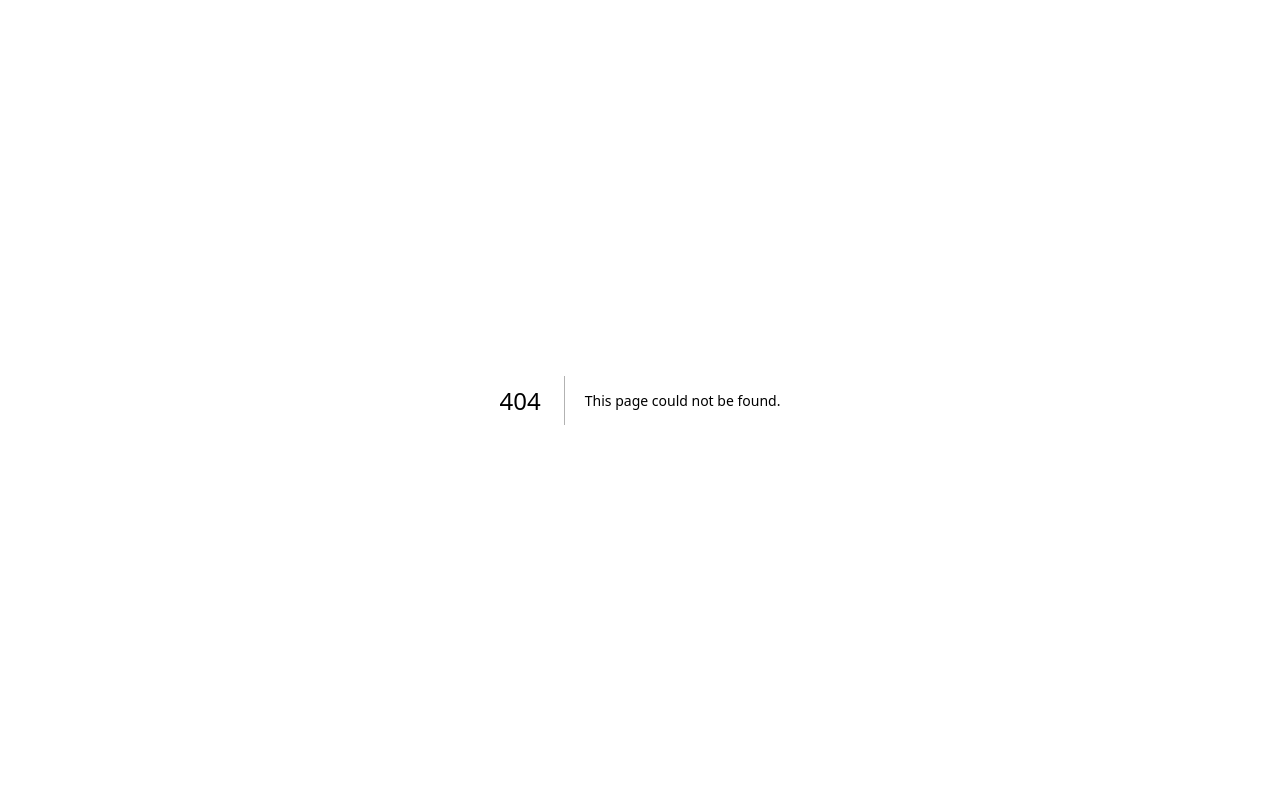
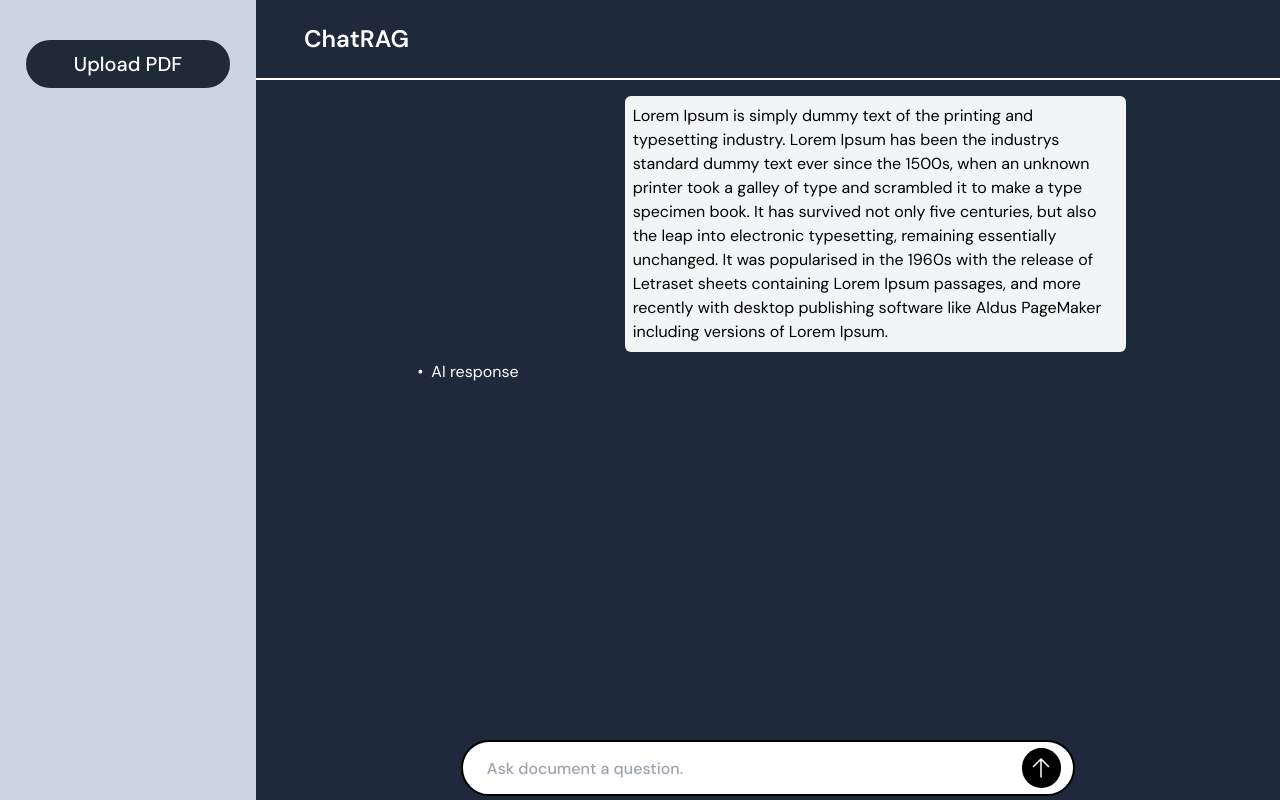
Before and after one commit to iam-dante/eda, a Next.js app: page /homepage in a window 1280 px wide. Before the commit this address had no page. Built offline with nearby package versions, Linux system fonts and the light colour scheme.

Commit message:
file structure

```diff
--- /dev/null
+++ b/src/app/homepage/page.tsx
@@ -0,0 +1,85 @@
+export default function HomePage(){
+    return(
+    <div className="flex h-screen flex-row bg-slate-800">
+      <div className="w-[20%] bg-slate-300">
+        <div className="flex justify-center items-center h-32">
+          <label
+            htmlFor="fileUpload"
+            className="h-12 bg-gray-800 w-[80%] rounded-full flex justify-center items-center"
+          >
+            <a>
+              <h1 className="text-xl font-medium text-white"> Upload PDF</h1>
+            </a>
+          </label>
+        </div>
+        <input id="fileUpload" type="file" className="hidden" />
+      </div>
+
+      <div className="w-[80%]">
+        <div className="h-[10%] w-full  flex items-center px-12 border-b-2 border-white">
+          <h1 className="text-white font-sans text-2xl font-semibold">
+            ChatRAG
+          </h1>
+        </div>
+
+        {/* Chat Interface */}
+        <div className="w-full h-[82%]  flex justify-center pt-4">
+          <div className="w-[70%] h-full ">
+            {/* Query Text */}
+            <div className="flex items-center justify-end ">
+              <div className="max-w-[70%] bg-gray-100 p-2 rounded-md">
+                <h1 className="text-black">
+                  Lorem Ipsum is simply dummy text of the printing and
+                  typesetting industry. Lorem Ipsum has been the industrys
+                  standard dummy text ever since the 1500s, when an unknown
+                  printer took a galley of type and scrambled it to make a type
+                  specimen book. It has survived not only five centuries, but
+                  also the leap into electronic typesetting, remaining
+                  essentially unchanged. It was popularised in the 1960s with
+                  the release of Letraset sheets containing Lorem Ipsum
+                  passages, and more recently with desktop publishing software
+                  like Aldus PageMaker including versions of Lorem Ipsum.
+                </h1>
+              </div>
+            </div>
+
+            {/* Response  Text */}
+            <div className="flex items-center ">
+              <div className="max-w-[70%] p-2 rounded-md text-white flex flex-row space-x-2">
+                <h1> &#x2022; </h1>
+                <h1 className="text-white">AI response</h1>
+              </div>
+            </div>
+          </div>
+        </div>
+
+        {/* Input  */}
+        <div className="w-full h-[8%] flex justify-center items-center">
+          <div className="h-14 w-[60%] bg-white rounded-full pl-6 pr-3 flex items-center border-2 border-black justify-between">
+            <input
+              className=" w-[94%] h-11 text-black font-sans font-medium focus:outline-none focus:ring-0"
+              placeholder="Ask document a question."
+              type="text"
+            />
+            <div className="bg-black h-10 w-10 rounded-full flex justify-center items-center">
+              <svg
+                xmlns="http://www.w3.org/2000/svg"
+                fill="none"
+                viewBox="0 0 24 24"
+                strokeWidth={1.5}
+                stroke="currentColor"
+                className="size-6 text-white"
+              >
+                <path
+                  strokeLinecap="round"
+                  strokeLinejoin="round"
+                  d="M4.5 10.5 12 3m0 0 7.5 7.5M12 3v18"
+                />
+              </svg>
+            </div>
+          </div>
+        </div>
+      </div>
+    </div>
+    )
+}
--- a/src/app/layout.tsx
+++ b/src/app/layout.tsx
@@ -14,8 +14,8 @@ const geistMono = localFont({
 });
 
 export const metadata: Metadata = {
-  title: "Create Next App",
-  description: "Generated by create next app",
+  title: "Rag Web",
+  description: "Chat with a PDFs",
 };
 
 export default function RootLayout({
--- a/src/app/loginpage.tsx
+++ b/src/app/loginpage.tsx
@@ -52,7 +52,7 @@ export default function LoginPage() {
     <div className="h-screen">
       <div className="h-[10%]  w-full flex items-center justify-end px-12">
         <Link
-          href="/"
+          href="/homepage"
           className="px-4 py-2 hover:bg-sky-200 rounded-full hover:border-sky-600 hover:border border border-white"
         >
           <h1 className="text-sky-800 font-bold text-md">
```
Also changed, not shown: src/app/page.tsx (+2 -81 lines).
